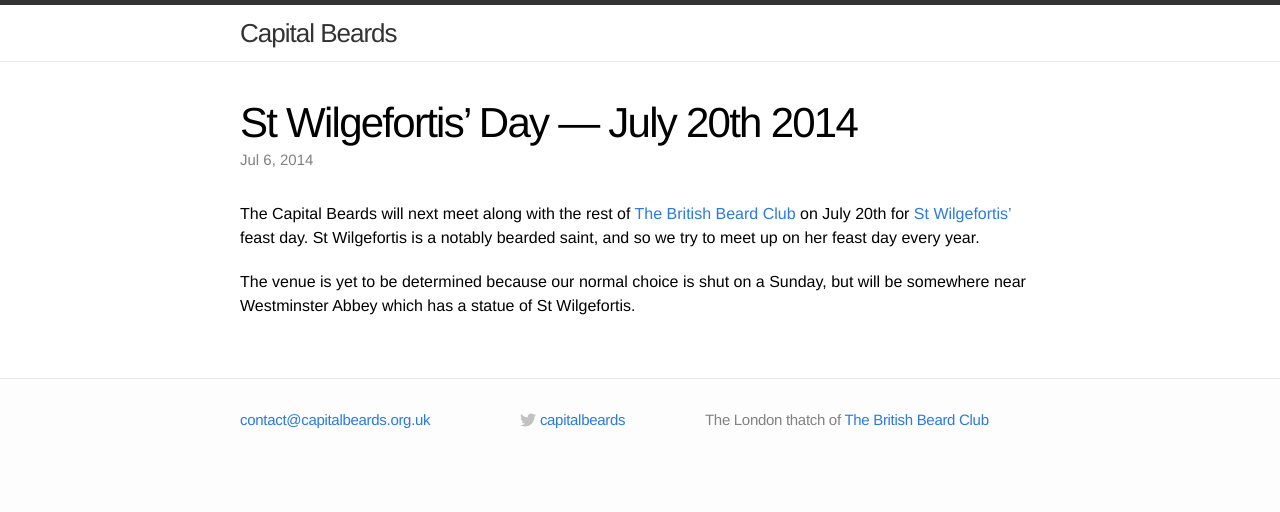
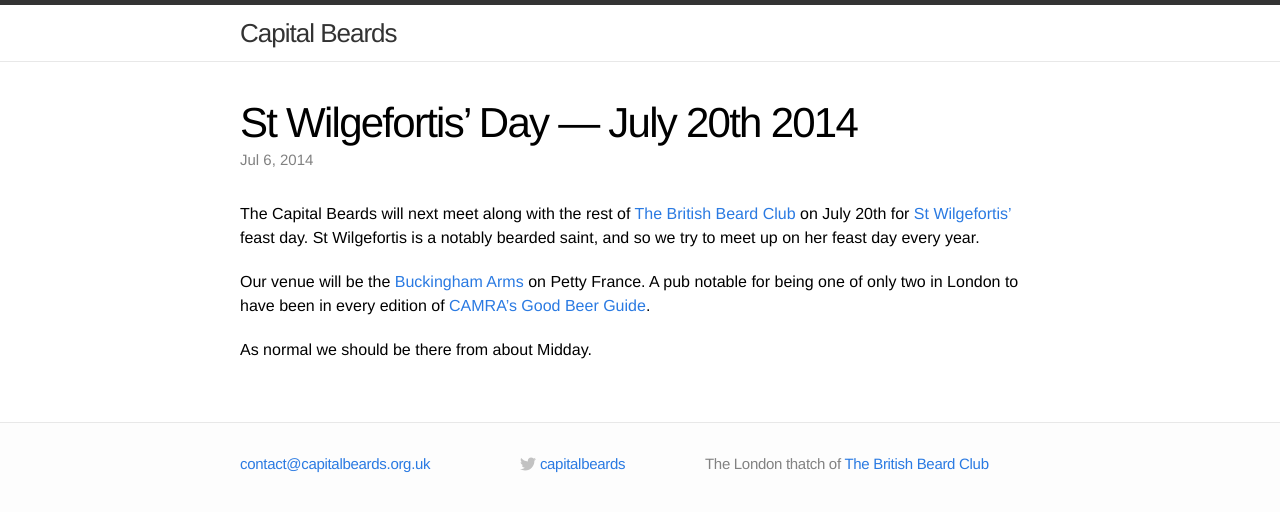
Before and after one commit to rjw1/capitalbeards.org.uk, a Jekyll site: the page built from _posts/2014-07-06-St-Wilgefortis-Day-meet-July-20th-2014.md, in a window 1280 px wide. Shown: the top 512 px of the page. Built offline with Jekyll 4.4.1, drawn with Linux system fonts in a browser that asks for light colours; Markdown is read by kramdown in place of the engine named in the settings.

Commit message:
Update details for St Wilgefortis Day meeting

```diff
--- a/_posts/2014-07-06-St-Wilgefortis-Day-meet-July-20th-2014.md
+++ b/_posts/2014-07-06-St-Wilgefortis-Day-meet-July-20th-2014.md
@@ -7,5 +7,6 @@ The Capital Beards will next meet along with the rest of [The British Beard Club
 feast day. St Wilgefortis is a notably bearded saint, and so we try to meet
 up on her feast day every year.
 
-The venue is yet to be determined because our normal choice is shut on a Sunday,
-but will be somewhere near Westminster Abbey which has a statue of St Wilgefortis.
+Our venue will be the [Buckingham Arms](http://www.youngs.co.uk/pubs/buckingham-arms) on Petty France. A pub notable for being one of only two in London to have been in every edition of [CAMRA's](http://www.camra.org.uk) [Good Beer Guide](http://www.camra.org.uk/gbg).
+
+As normal we should be there from about Midday.
```
